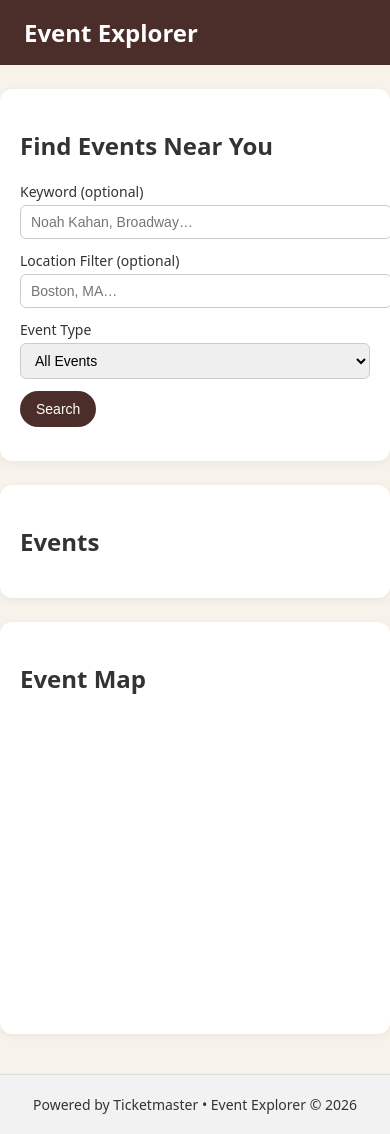
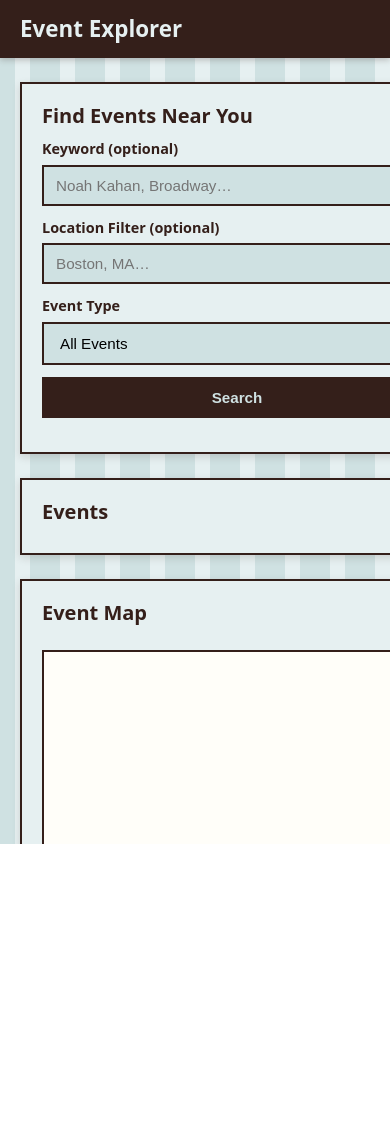
Before and after one commit to amolendyk1/ticketmaster-event-tracker, a plain HTML site: page index.html in a window 390 px wide. After the commit the page ends 844 px from the top, so only its background shows below. Drawn offline with nearby package versions, Linux system fonts and the light colour scheme.

Commit message:
update the aesthetics

```diff
--- a/style.css
+++ b/style.css
@@ -1,169 +1,184 @@
-.tm-body {
+/* GLOBAL RESET */
+html, body {
+  height: 100%;
+  margin: 0;
+  padding: 0;
+  overflow-x: hidden;
   font-family: system-ui, -apple-system, BlinkMacSystemFont, "Segoe UI", sans-serif;
-  background: #f7f2ea;
-  color: #333;
-  margin: 0;
+  line-height: 1.35;
 }
 
+/* BASE LAYOUT */
+.tm-body {
+  min-height: 100%;
+  display: flex;
+  flex-direction: column;
+  background: repeating-linear-gradient(
+    90deg,
+    #cfe1e2 0px,
+    #cfe1e2 15px,
+    #e6f0f1 15px,
+    #e6f0f1 30px,
+    #cfe1e2 30px,
+    #cfe1e2 45px
+  );
+  color: #341f1a;
+}
+
+/* HEADER */
 .tm-header {
-  background: #4b2e2a;
-  color: #fff;
-  padding: 16px 24px;
+  width: 100%;
+  background: #341f1a;
+  color: #e6f0f1;
+  padding: 14px 0;
+  box-shadow: 0 2px 6px rgba(52, 31, 26, 0.25);
 }
 
 .tm-header-inner {
-  max-width: 960px;
-  margin: 0 auto;
+  width: 100%;
+  padding: 0 20px;
   display: flex;
-  justify-content: space-between;
   align-items: center;
+  justify-content: flex-start;
+  gap: 24px;
 }
 
 .tm-logo {
   margin: 0;
-  font-size: 24px;
+  font-size: 1.4rem;
+  font-weight: 700;
 }
 
+/* MAIN */
 .tm-main {
-  max-width: 960px;
-  margin: 24px auto;
+  width: 100%;
+  flex: 1;
+  padding: 24px 20px 0;
   display: grid;
+  grid-template-columns: minmax(0, 1fr);
   gap: 24px;
 }
 
-.tm-main--single {
-  grid-template-columns: 1fr;
+/* PANELS */
+.tm-panel {
+  width: 100%;
+  background: #e6f0f1;
+  border: 2px solid #341f1a;
+  border-radius: 0;
+  padding: 18px 20px;
+  box-shadow: 0 3px 8px rgba(52, 31, 26, 0.15);
 }
 
-.tm-main--detail {
-  grid-template-columns: 1fr;
+.tm-panel h2 {
+  margin: 0 0 10px;
+  font-size: 1.25rem;
+  font-weight: 700;
 }
 
-.tm-panel {
-  background: #fff;
-  border-radius: 12px;
-  padding: 20px;
-  box-shadow: 0 2px 8px rgba(0,0,0,0.06);
+/* FORM */
+.tm-form {
+  display: flex;
+  flex-direction: column;
+  gap: 12px;
 }
 
 .tm-form-row {
-  margin-bottom: 12px;
+  display: flex;
+  flex-direction: column;
+  gap: 6px;
 }
 
 .tm-form-row label {
-  display: block;
-  margin-bottom: 4px;
-  font-size: 14px;
+  font-size: 0.9rem;
+  font-weight: 600;
 }
 
 .tm-form-row input,
 .tm-form-row select {
-  width: 100%;
-  padding: 8px 10px;
-  border-radius: 6px;
-  border: 1px solid #ccc;
-  font-size: 14px;
+  padding: 10px 12px;
+  border-radius: 0;
+  border: 2px solid #341f1a;
+  background: #cfe1e2;
+  font-size: 0.95rem;
 }
 
+/* BUTTONS */
 .tm-button {
-  display: inline-flex;
-  align-items: center;
-  justify-content: center;
   padding: 10px 16px;
-  border-radius: 999px;
-  border: none;
-  background: #4b2e2a;
-  color: #fff;
-  cursor: pointer;
-  font-size: 14px;
+  border-radius: 0;
+  border: 2px solid #341f1a;
+  background: #341f1a;
+  color: #cfe1e2;
+  font-size: 0.95rem;
+  font-weight: 600;
 }
 
-.tm-button--primary {
-  background: #c46a3b;
+/* EVENT CARDS */
+.tm-events-grid {
+  display: grid;
+  grid-template-columns: repeat(auto-fill, minmax(240px, 1fr));
+  gap: 16px;
 }
 
-.tm-status {
-  margin-top: 10px;
-  font-size: 14px;
-}
-
-.tm-filter-tag {
-  font-size: 13px;
-  padding: 6px 10px;
-  border-radius: 999px;
-  background: #f0e0cf;
-  display: inline-block;
-}
-
-.tm-events-grid {
-  margin-top: 10px;
-}
-
-/* Event cards */
 .tm-event-card {
-  display: block;
-  background: #fff;
-  padding: 18px 20px;
-  margin: 15px 0;
-  border-radius: 12px;
-  box-shadow: 0 2px 8px rgba(0,0,0,0.08);
+  padding: 14px 16px;
+  border-radius: 0;
+  border: 2px solid #cfe1e2;
+  background: #fffef9;
   transition: transform 0.15s ease, box-shadow 0.15s ease;
-  text-decoration: none;
-  color: #333;
 }
 
 .tm-event-card:hover {
-  transform: translateY(-4px);
-  box-shadow: 0 6px 16px rgba(0,0,0,0.12);
+  transform: translateY(-3px);
+  box-shadow: 0 4px 10px rgba(52, 31, 26, 0.25);
 }
 
 .tm-event-card h3 {
   margin: 0 0 6px;
-  font-size: 18px;
-  font-weight: 600;
+  font-size: 1rem;
 }
 
 .tm-event-card p {
   margin: 0;
-  font-size: 14px;
-  color: #555;
+  font-size: 0.85rem;
 }
 
-/* Load More spacing */
+/* LOAD MORE SPACING */
 #load-more {
-  margin-top: 30px;
+  margin-top: 24px;
 }
 
-/* Map */
+/* MAP */
 .tm-map {
   width: 100%;
   height: 300px;
-  border-radius: 12px;
-  overflow: hidden;
+  border: 2px solid #341f1a;
+  border-radius: 0;
+  background: #fffef9;
+  margin-top: 24px;
+  margin-bottom: 32px;
 }
 
-/* Detail page */
-.tm-detail-header p {
-  margin: 4px 0;
+/* FOOTER */
+.tm-footer {
+  width: 100%;
+  background: #341f1a;
+  color: #e6f0f1;
+  padding: 4px 0;
+  font-size: 1.2rem;
+  font-weight: 700;
+  line-height: 1.1;
+  text-align: center;
+  border-top: 3px solid #cfe1e2;
+  margin-top: 32px;
 }
 
-/* Footer */
-.tm-footer {
-  text-align: center;
-  padding: 20px;
-  margin-top: 40px;
-  background: #f2f2f2;
-  color: #333;
-  font-size: 14px;
-  border-top: 1px solid #ddd;
-}
-
-/* Modal */
+/* ANIMATED SEAT MAP MODAL */
 .tm-modal {
   display: none;
   position: fixed;
   inset: 0;
-  background: rgba(0,0,0,0.7);
+  background: rgba(52, 31, 26, 0.75);
   justify-content: center;
   align-items: center;
   z-index: 9999;
@@ -178,8 +193,9 @@
 .tm-modal-content {
   width: 90%;
   height: 90%;
-  background: #fff;
-  border-radius: 12px;
+  background: #fffef9;
+  border: 2px solid #341f1a;
+  border-radius: 0;
   overflow: hidden;
   position: relative;
   transform: scale(0.9) translateY(20px);
@@ -196,14 +212,14 @@
   position: absolute;
   top: 12px;
   right: 12px;
-  background: #000;
-  color: #fff;
+  background: #341f1a;
+  color: #e6f0f1;
   padding: 8px 14px;
-  border: none;
-  border-radius: 6px;
+  border: 2px solid #cfe1e2;
+  border-radius: 0;
   cursor: pointer;
+  font-size: 0.9rem;
   z-index: 10000;
-  font-size: 14px;
 }
 
 #seatmap-frame {
@@ -211,3 +227,10 @@
   height: 100%;
   border: none;
 }
+
+/* RESPONSIVE */
+@media (max-width: 800px) {
+  .tm-main {
+    grid-template-columns: minmax(0, 1fr);
+  }
+}
```
